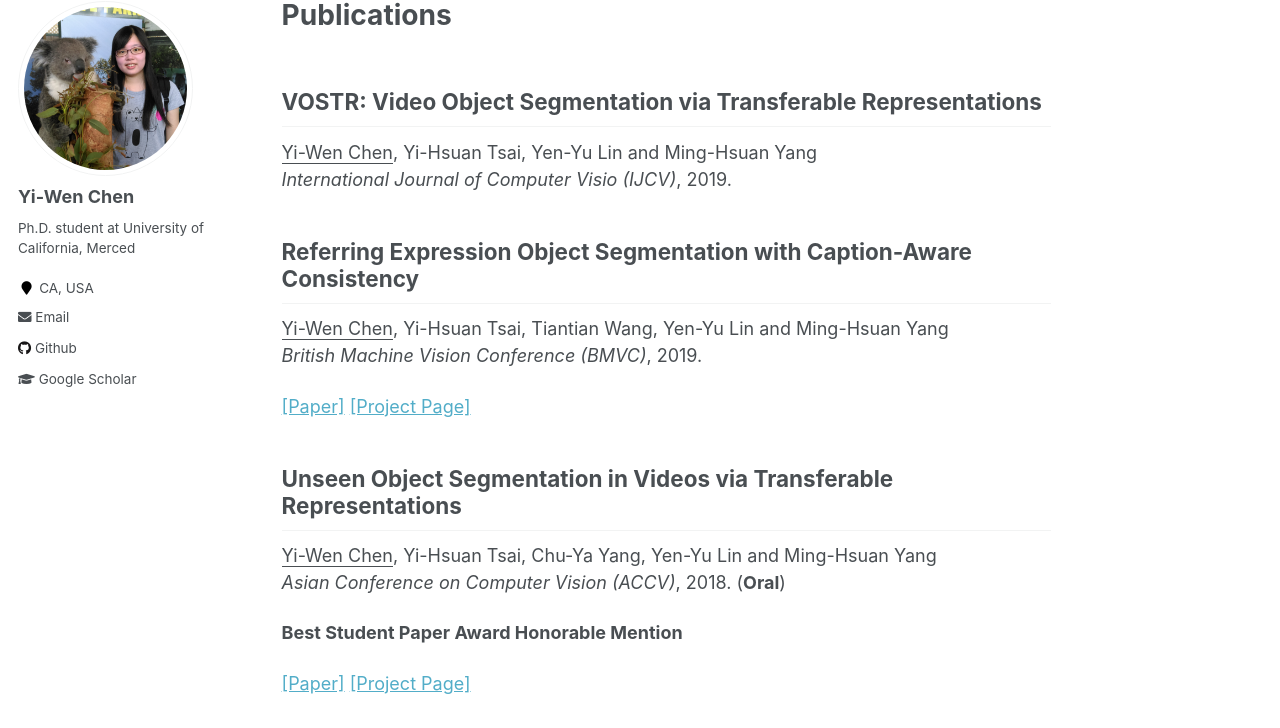
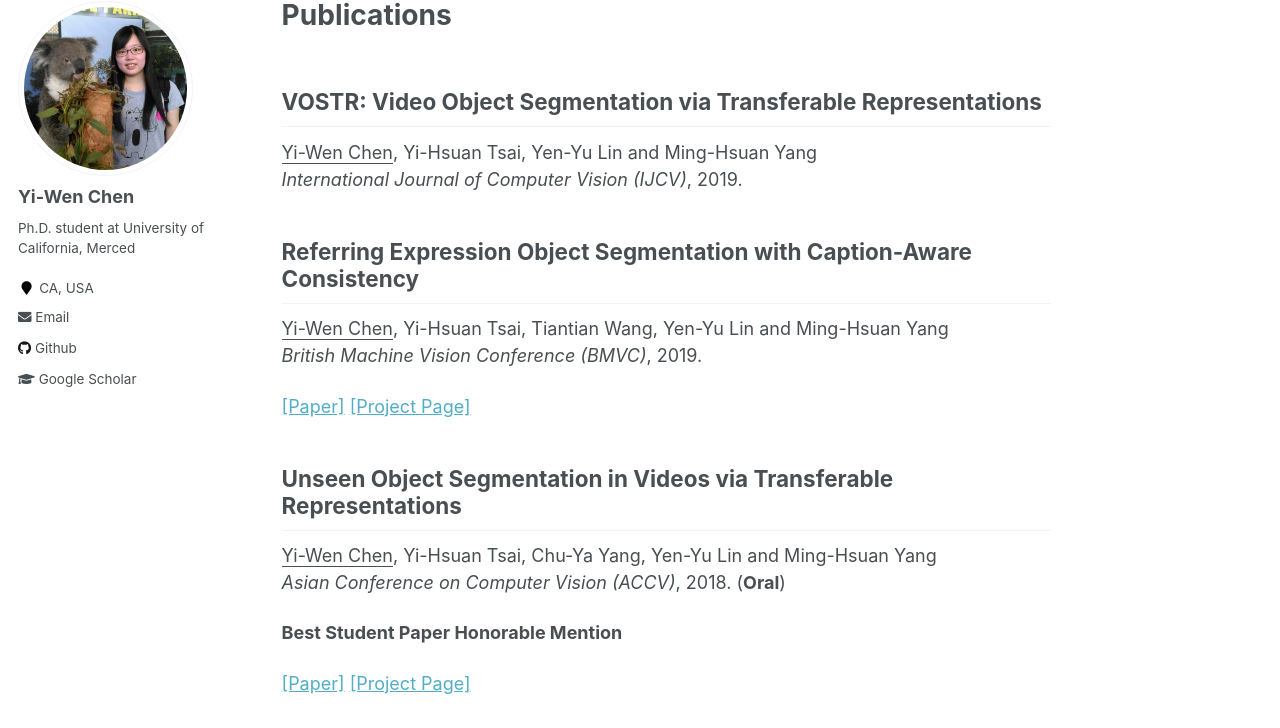
Before and after one commit to wenz116/wenz116.github.io, a Jekyll site: the page built from _pages/publications.md, in a window 1280 px wide and 1026 px high. Shown: the part 117-845 px from the top of the window. Built offline with Jekyll 4.4.1, drawn with Linux system fonts in a browser that asks for light colours.

Commit message:
Update publications.md

```diff
--- a/_pages/publications.md
+++ b/_pages/publications.md
@@ -6,20 +6,20 @@ author_profile: true
 
 ## VOSTR: Video Object Segmentation via Transferable Representations
 <ins>Yi-Wen Chen</ins>, Yi-Hsuan Tsai, Yen-Yu Lin and Ming-Hsuan Yang <br />
-*International Journal of Computer Visio (IJCV)*, 2019.
+*International Journal of Computer Vision (IJCV)*, 2019.
 
 ## Referring Expression Object Segmentation with Caption-Aware Consistency
 <ins>Yi-Wen Chen</ins>, Yi-Hsuan Tsai, Tiantian Wang, Yen-Yu Lin and Ming-Hsuan Yang <br />
 *British Machine Vision Conference (BMVC)*, 2019.
 
-[[Paper]](https://bmvc2019.org/wp-content/uploads/papers/0196-paper.pdf)
+[[Paper]](https://arxiv.org/abs/1910.04748)
 [[Project Page]](https://github.com/wenz116/lang2seg)
 
 ## Unseen Object Segmentation in Videos via Transferable Representations
 <ins>Yi-Wen Chen</ins>, Yi-Hsuan Tsai, Chu-Ya Yang, Yen-Yu Lin and Ming-Hsuan Yang <br />
 *Asian Conference on Computer Vision (ACCV)*, 2018. (**Oral**)
 
-**Best Student Paper Award Honorable Mention**
+**Best Student Paper Honorable Mention**
 
 [[Paper]](https://arxiv.org/abs/1901.02444)
 [[Project Page]](https://github.com/wenz116/TransferSeg)
```
